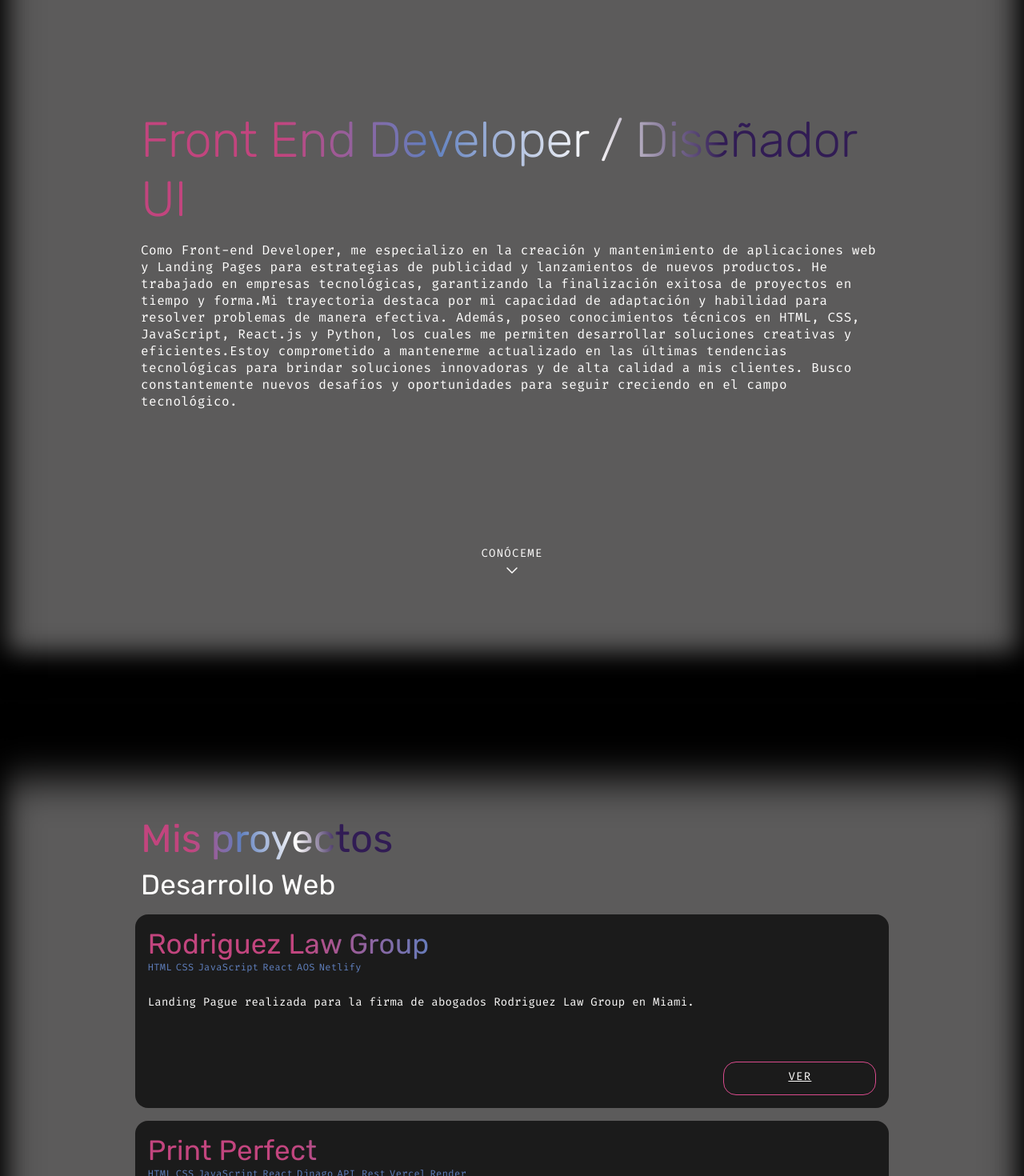
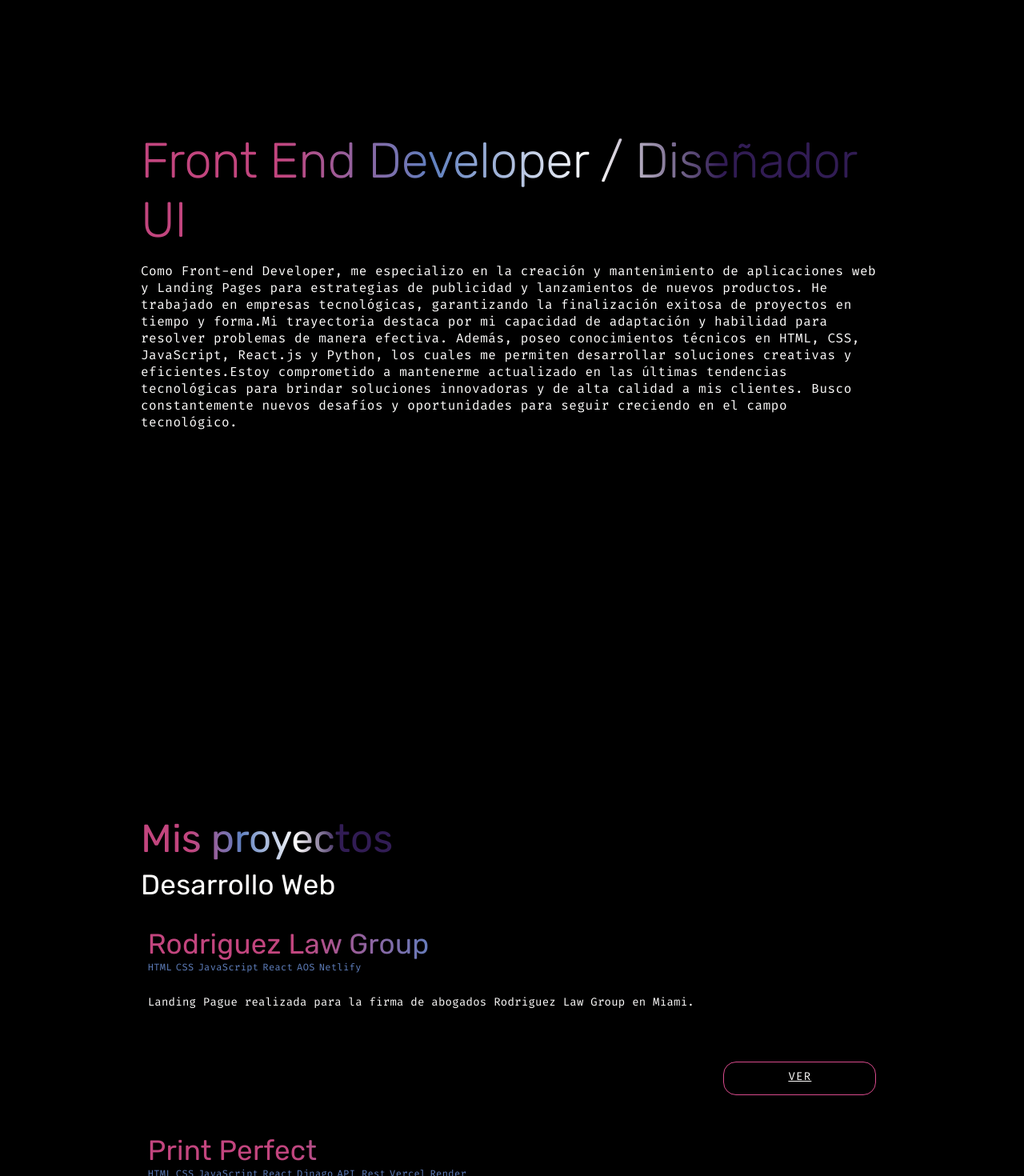
Before and after one commit to xvvas/jsx-perse-dev-portafolio, a React (Vite) app: page /Proyectos in a window 1280 px wide. Shown: the part 980-2450 px from the top of the page at 80% size. Built offline with nearby package versions, Linux system fonts and the light colour scheme.

Commit message:
add animation on works

```diff
--- a/src/components/content/work/workContactContent/WorkContactContent.css
+++ b/src/components/content/work/workContactContent/WorkContactContent.css
@@ -2,6 +2,11 @@
     display: flex;
     justify-content: center;
     align-items: center;
+    background-image: url(../../../../assets/png/work_content.jpg);
+    background-color: black;
+    background-size: 100%;
+    background-position:center;
+    background-repeat: no-repeat
 }
 
 .workContactContent__card{
--- a/src/components/content/work/workContactContent/WorkContactContent.jsx
+++ b/src/components/content/work/workContactContent/WorkContactContent.jsx
@@ -8,9 +8,9 @@
 
 export default function WorkContactContent() {
     return (
-        <ContainerSection className="WorkContactContent">
+        <ContainerSection className="WorkContactContent"  >
             <div className="workContactContent__content">
-                <ContainerCard className="workContactContent__card">
+                <ContainerCard className="workContactContent__card" animation={"fade-up"} duration={"2000"}>
                     <TypeSubTitle1 className="workContactContent__cardTitle">Redes Sociales</TypeSubTitle1>
                     <TypeBody2 className="workContactContent__cardTxt">Ponte en contacto conmigo a través de las redes sociales.</TypeBody2>
                     <div className="workContactContent__icons">
--- a/src/components/content/work/workDescriptionContent/WorkDescriptionContent.css
+++ b/src/components/content/work/workDescriptionContent/WorkDescriptionContent.css
@@ -2,6 +2,7 @@
     flex-direction: column;
     flex-direction: column;
     justify-content: center;
+    background-color: var(--color-deep-black);
 }
 
 .workDescriptionContent__content{
@@ -13,14 +14,14 @@
     gap: 1rem;
 }
 
-.workDescriptionContent__title{
+.workDescriptionContent__title>.typeH2{
     background: var(--color-text-deg);
     -webkit-background-clip: text;
     -webkit-text-fill-color: transparent;
     background-clip: text;
 }
 
-.workDescriptionContent__txt{
+.workDescriptionContent__txt>.typeBody1{
     color: var(--color-White);
 }
 
--- a/src/components/content/work/workDescriptionContent/WorkDescriptionContent.jsx
+++ b/src/components/content/work/workDescriptionContent/WorkDescriptionContent.jsx
@@ -5,22 +5,29 @@
 //utils
 import { ContainerSection } from "@cu/containers/Containers";
 import { TypeBody1, TypeH2 } from "@cu/fonts/Type";
-import { BtnArrowDown } from "@cu/interface/btns/Btns";
+//import { BtnArrowDown } from "@cu/interface/btns/Btns";
 
 export default function WorkDescriptionContent() {
     return (
         <ContainerSection className="WorkDescriptionContent">
             <div className="workDescriptionContent__content">
-                <TypeH2 className="workDescriptionContent__title">Front End Developer / Diseñador UI</TypeH2>
-                <TypeBody1 className="workDescriptionContent__txt">
-                    Como Front-end Developer, me especializo en la creación y mantenimiento de aplicaciones web y Landing Pages para estrategias de publicidad y lanzamientos de nuevos productos.
-                    He trabajado en empresas tecnológicas, garantizando la finalización exitosa de proyectos en tiempo y forma.Mi trayectoria destaca por mi capacidad de adaptación y habilidad para resolver problemas de manera efectiva.
-                    Además, poseo conocimientos técnicos en HTML, CSS, JavaScript, React.js y Python, los cuales me permiten desarrollar soluciones creativas y eficientes.Estoy comprometido a mantenerme actualizado en las últimas tendencias tecnológicas para brindar soluciones innovadoras y de alta calidad a mis clientes. Busco constantemente nuevos desafíos y oportunidades para seguir creciendo en el campo tecnológico.
-                </TypeBody1>
+                <div className="workDescriptionContent__title" data-aos="fade-left" data-aos-duration="2000">
+                    <TypeH2 >Front End Developer / Diseñador UI</TypeH2>
+                </div>
+                <div className="workDescriptionContent__txt" data-aos="fade-right" data-aos-duration="2000">
+                    <TypeBody1 >
+                        Como Front-end Developer, me especializo en la creación y mantenimiento de aplicaciones web y Landing Pages para estrategias de publicidad y lanzamientos de nuevos productos.
+                        He trabajado en empresas tecnológicas, garantizando la finalización exitosa de proyectos en tiempo y forma.Mi trayectoria destaca por mi capacidad de adaptación y habilidad para resolver problemas de manera efectiva.
+                        Además, poseo conocimientos técnicos en HTML, CSS, JavaScript, React.js y Python, los cuales me permiten desarrollar soluciones creativas y eficientes.Estoy comprometido a mantenerme actualizado en las últimas tendencias tecnológicas para brindar soluciones innovadoras y de alta calidad a mis clientes. Busco constantemente nuevos desafíos y oportunidades para seguir creciendo en el campo tecnológico.
+                    </TypeBody1>
+                </div>
             </div>
-            <div className="workDescriptionContent__initScroll">
+            {/*
+             <div className="workDescriptionContent__initScroll">
                 <BtnArrowDown label="Conóceme" />
             </div>
+            */}
+
         </ContainerSection>
 
     )
--- a/src/components/content/work/workProjectsContent/WorkProjectsContent.css
+++ b/src/components/content/work/workProjectsContent/WorkProjectsContent.css
@@ -2,6 +2,7 @@
     display: flex;
     flex-direction: column;
     gap: 3rem;
+    background-color: var(--color-deep-black);
 }
 .workProjectsContent__section{
     display: flex;
--- a/src/components/content/work/workProjectsContent/WorkProjectsContent.jsx
+++ b/src/components/content/work/workProjectsContent/WorkProjectsContent.jsx
@@ -97,13 +97,13 @@
 		<ContainerSection className="WorkProjectsContent">
 			{content.map((item, key) => (
 				<div className="workProjectsContent__section" key={key}>
-					<div className="workProjectsContent__head">
+					<div className="workProjectsContent__head" data-aos="fade-up" data-aos-duration="2000">
 						{item.title && <TypeH3 className="workProjectsContent__title">{item.title}</TypeH3>}
 						<TypeH4 className="workProjectsContent__subtitle">{item.subtitle}</TypeH4>
 					</div>
 					<div className="workProjectsContent__body">
 						{item.projects.map((project, index) => (
-							<ContainerCard key={index} className="workProjectsContent__card">
+							<ContainerCard key={index} className="workProjectsContent__card" animation={"fade-up"} duration={"2000"} >
 								<TypeH4 className="workProjectsContent__title--card">{project.title}</TypeH4>
 								<div className="workProjectsContent__technologies">
 									{project.technologies.map((tech, index) => (
@@ -121,9 +121,12 @@
 					</div>
 				</div>
 			))}
+			{/*
 			<div className="workProjectsContent__initScroll">
                 <BtnArrowDown label="Conóceme"/>
             </div>
+			*/}
+
 		</ContainerSection>
 	)
 }
--- a/src/components/global/landingFooter/LandingFooter.jsx
+++ b/src/components/global/landingFooter/LandingFooter.jsx
@@ -8,7 +8,7 @@
     return (
         <ContainerFooter className="LandingFooter">
             <TypeOverline>
-                Sitio web diseñado con NEXT.JS y con ❤️ por <strong className="landingFooter__strong">MIGUEL VASQUEZ GIRALDO</strong>
+                Sitio web diseñado en FIGMA, desarrollado en REACT.JS y hecho con ❤️ por <strong className="landingFooter__strong">MIGUEL VASQUEZ GIRALDO</strong>
             </TypeOverline>
             <TypeOverline>
                 V 0.0.1
```
Also changed, not shown: src/assets/png/work_content.jpg (added).
